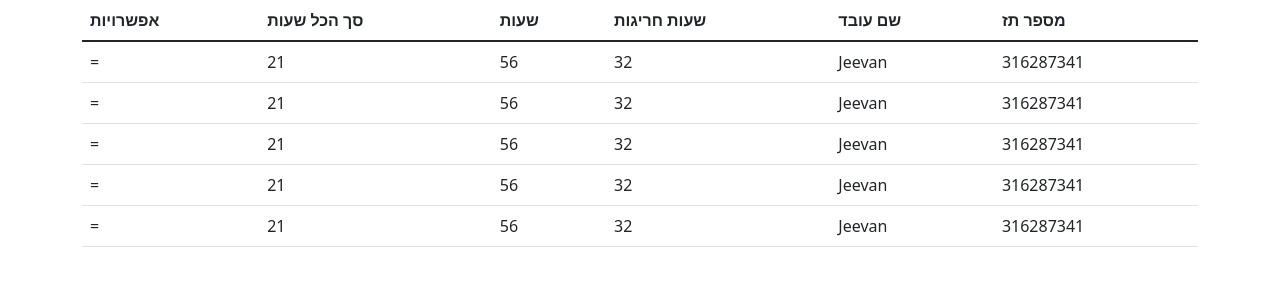
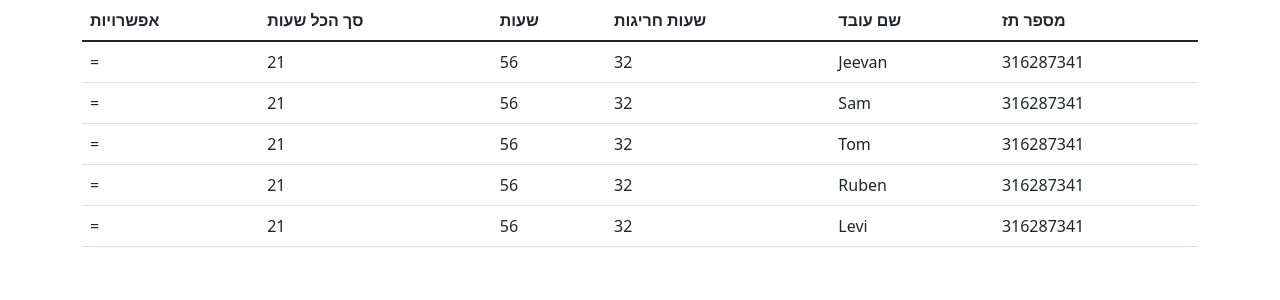
Before and after one commit to ronyderra/DND, a React (Create React App) app: page / in a window 1280 px wide. Shown: the top 300 px of the page. Built offline with nearby package versions, Linux system fonts and the light colour scheme.

Commit message:
data confi

```diff
--- a/src/App.js
+++ b/src/App.js
@@ -22,7 +22,7 @@ export default function App() {
         <table className="table">
           <thead>
             <tr>
-            <th>אפשרויות</th>
+              <th>אפשרויות</th>
               <th>סך הכל שעות</th>
               <th>שעות</th>
               <th>שעות חריגות</th>
--- a/src/tempData.json
+++ b/src/tempData.json
@@ -12,7 +12,7 @@
       },
       {
         "id": 316287341,
-        "name": "Jeevan",
+        "name": "Sam",
         "overLimitHours": 32,
         "manualHours": 45,
         "hours": 56,
@@ -20,7 +20,7 @@
       },
       {
         "id": 316287341,
-        "name": "Jeevan",
+        "name": "Tom",
         "overLimitHours": 32,
         "manualHours": 45,
         "hours": 56,
@@ -28,7 +28,7 @@
       },
       {
         "id": 316287341,
-        "name": "Jeevan",
+        "name": "Ruben",
         "overLimitHours": 32,
         "manualHours": 45,
         "hours": 56,
@@ -36,7 +36,7 @@
       },
       {
         "id": 316287341,
-        "name": "Jeevan",
+        "name": "Levi",
         "overLimitHours": 32,
         "manualHours": 45,
         "hours": 56,
```
